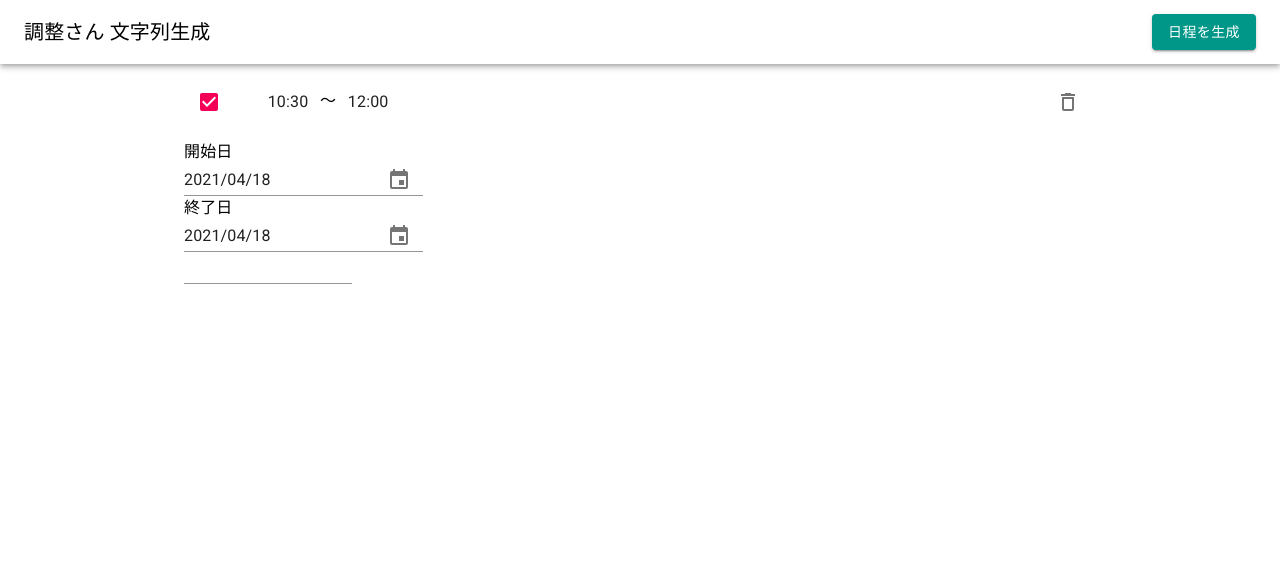
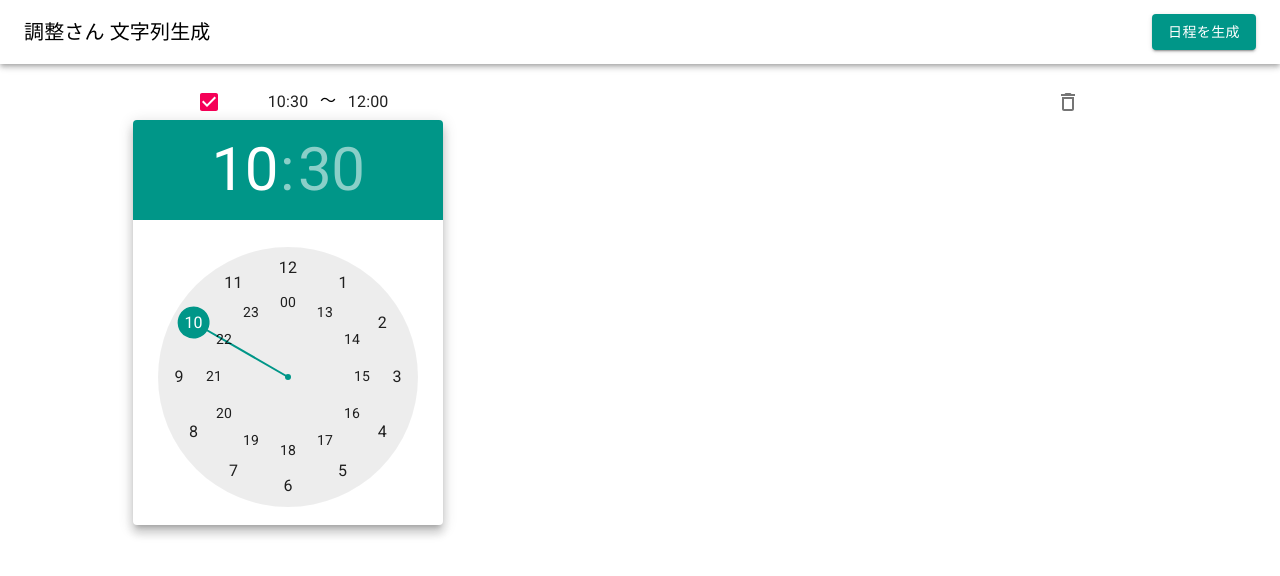
Before and after one commit to YutaNakamizo/chouseisan-opgen, a React app: page / in a window 1280 px wide. Both pictures are taken after a click on the button "10:30". Shown: the top 576 px of the page. Built offline with nearby package versions, Linux system fonts and the light colour scheme.

Commit message:
時間帯選択 UI 作成 (時間変更)

```diff
--- a/src/components/StepPresets.js
+++ b/src/components/StepPresets.js
@@ -30,6 +30,10 @@ export const StepPresets = ({
     _options[index] = {
       ...options[index],
       startTime: value,
+      endTime: new Date(
+        value.getTime()
+        + (options[index].endTime.getTime() - options[index].startTime.getTime())
+      ),
     };
     onChange(_options);
   };
--- a/src/components/StepPresetsOption.js
+++ b/src/components/StepPresetsOption.js
@@ -1,5 +1,11 @@
-import React from 'react';
+import React, {
+  useRef,
+} from 'react';
 import {
+  makeStyles,
+} from '@material-ui/core/styles';
+import {
+  Box,
   ListItem,
   ListItemIcon,
   ListItemSecondaryAction,
@@ -10,6 +16,37 @@ import {
   Typography,
 } from '@material-ui/core';
 import DeleteOutlineIcon from '@material-ui/icons/DeleteOutline';
+import {
+  MuiPickersUtilsProvider,
+  TimePicker,
+} from '@material-ui/pickers';
+import DateFnsUtils from '@date-io/date-fns';
+import format from "date-fns/format";
+import jaLocale from "date-fns/locale/ja";
+
+const useStyles = makeStyles(theme => ({
+  timeWrap: {
+    position: 'relative',
+    display: 'inline-block',
+  },
+  timePicker: {
+    position: 'absolute',
+    bottom: 0,
+    left: 0,
+    zIndex: -1,
+    visibility: 'hidden',
+  },
+}));
+
+class ExDateFnsUtils extends DateFnsUtils {
+  getCalendarHeaderText(date) {
+    return format(date, "yyyy 年 M 月", { locale: this.locale });
+  }
+
+  getDatePickerHeaderText(date) {
+    return format(date, "M 月 d 日", { locale: this.locale });
+  }
+};
 
 const formatDate2Time = date => {
   return `${('0' + date.getHours()).slice(-2)}:${('0' + date.getMinutes()).slice(-2)}`;
@@ -24,7 +61,15 @@ export const StepPresetsOption = ({
   onChange = function() {},
   ...props
 }) => {
+  const startTimePickerRef = useRef();
+  const endTimePickerRef = useRef();
+
+  const classes = useStyles();
   return (
+    <MuiPickersUtilsProvider
+      utils={ExDateFnsUtils}
+      locale={jaLocale}
+    >
       <ListItem
       >
         <ListItemIcon
@@ -40,8 +85,14 @@ export const StepPresetsOption = ({
         <ListItemText
           primary={(
             <>
+              <Box
+                className={classes.timeWrap}
+              >
                 <Button
                   variant="text"
+                  onClick={() => {
+                    startTimePickerRef.current.click();
+                  }}
                 >
                   <Typography
                     variant="body1"
@@ -49,9 +100,32 @@ export const StepPresetsOption = ({
                     {formatDate2Time(startTime)}
                   </Typography>
                 </Button>
+                <TimePicker
+                  value={startTime}
+                  okLabel="決定"
+                  cancelLabel="キャンセル"
+                  variant="inline"
+                  format="HH:mm"
+                  ampm={false}
+                  onChange={date => {
+                    onStartTimeChange(new Date(1970, 0, 1, date.getHours(), date.getMinutes()));
+                  }}
+                  variant="inline"
+                  InputProps={{
+                    ref: startTimePickerRef,
+                  }}
+                  className={classes.timePicker}
+                />
+              </Box>
               〜
+              <Box
+                className={classes.timeWrap}
+              >
                 <Button
                   variant="text"
+                  onClick={() => {
+                    endTimePickerRef.current.click();
+                  }}
                 >
                   <Typography
                     variant="body1"
@@ -59,6 +133,23 @@ export const StepPresetsOption = ({
                     {formatDate2Time(endTime)}
                   </Typography>
                 </Button>
+                <TimePicker
+                  value={endTime}
+                  okLabel="決定"
+                  cancelLabel="キャンセル"
+                  variant="inline"
+                  format="HH:mm"
+                  ampm={false}
+                  onChange={date => {
+                    onEndTimeChange(new Date(1970, 0, 1, date.getHours(), date.getMinutes()));
+                  }}
+                  variant="inline"
+                  InputProps={{
+                    ref: endTimePickerRef,
+                  }}
+                  className={classes.timePicker}
+                />
+              </Box>
             </>
           )}
         />
@@ -72,5 +163,6 @@ export const StepPresetsOption = ({
           </IconButton>
         </ListItemSecondaryAction>
       </ListItem>
+    </MuiPickersUtilsProvider>
   );
 };
```
Lines whose indentation alone changed are shown as unchanged.
